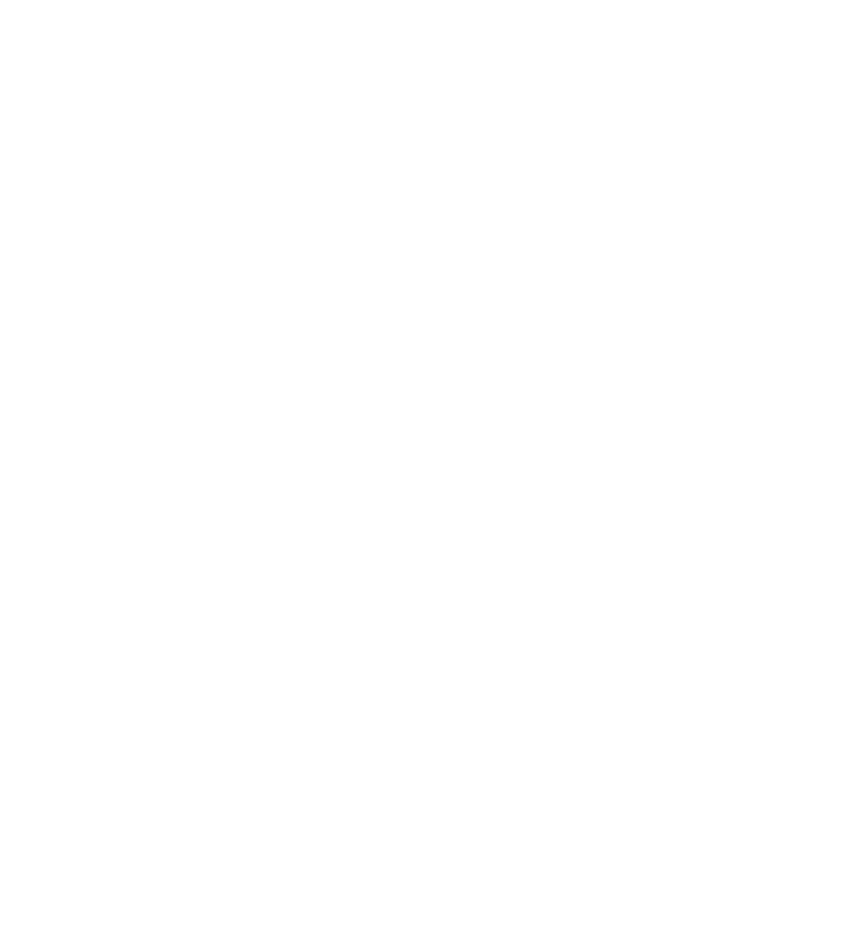
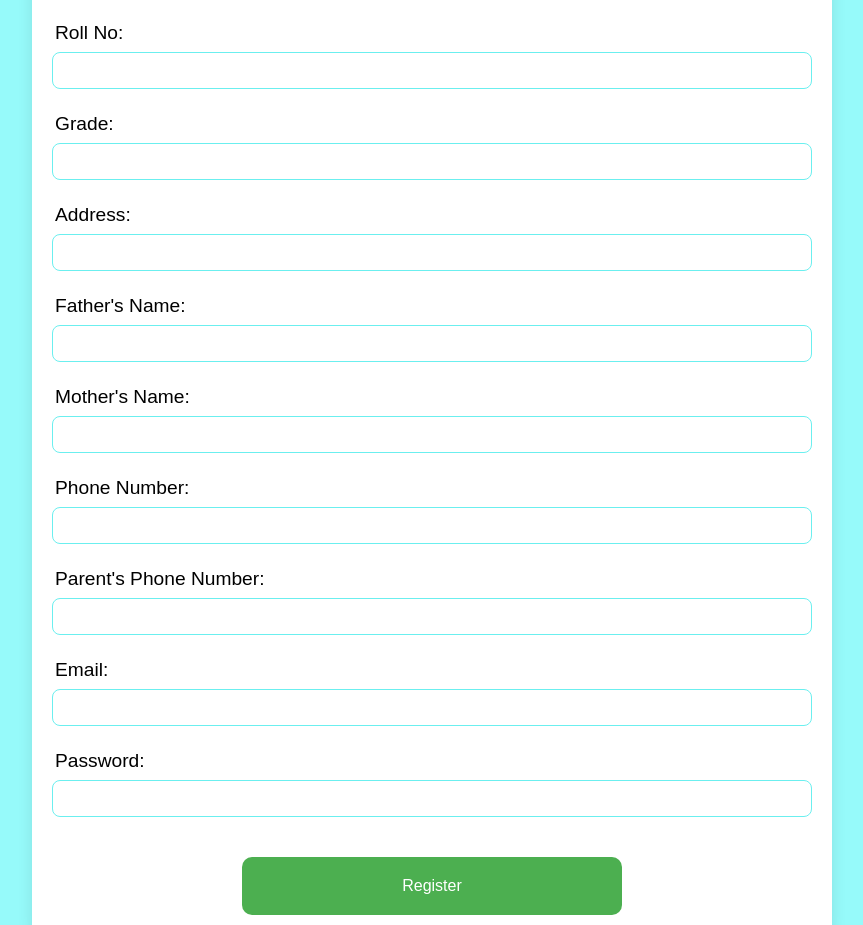
Before and after one commit to zugzwang03/Yug, an Angular app in the folder client/: page /studentRegistration in a window 1280 px wide. Shown: the part 468-1393 px from the top of the page, without its empty margins (208-1071 px from the left). Before the commit the page ends 800 px from the top, so only its background shows below. Built offline with nearby package versions, Linux system fonts and the light colour scheme.

Commit message:
reg page

```diff
--- a/client/src/app/student-registration/student-registration.component.css
+++ b/client/src/app/student-registration/student-registration.component.css
@@ -0,0 +1,81 @@
+/* reg. page */
+*{
+    margin: 0px;
+    padding: 0px;
+}
+
+.regdiv{
+    font-family: Arial, sans-serif;
+    background-color: rgb(150,250,250);
+    margin: 0;
+    padding: 0;
+    overflow: hidden;
+    display: flex;
+    justify-content: center;
+}
+
+.container {
+    box-sizing: border-box;
+    max-width: 900px;
+    width: 800px;
+    min-width: 350px;
+    margin: 2rem 20px;
+    background-color: #fff;
+    padding: 20px;
+    border-radius: 25px;
+    box-shadow: 0 0 15px rgba(0, 0, 0, 0.1);
+}
+.container h1{
+    text-align: center;
+    padding: 1rem 0rem 2rem;
+}
+
+form {
+    display: flex;
+    flex-flow: column nowrap;
+    gap: 1.5rem;
+}
+.reg-group{
+    width: 100%;
+    display: flex;
+    flex-flow: column nowrap;
+    gap: 0.5rem;
+}
+
+
+label {
+    font-size: 1.2rem;
+    padding: 0px 3px;
+}
+
+input {
+    padding: 10px;
+    border: 1px solid rgb(107, 239, 239);
+    border-radius: 0.5rem;
+    outline: none;
+}
+
+button {
+    box-sizing: border-box;
+    width: 50%;
+    padding: 20px 10px;
+    margin: 1rem 25%;
+    background-color: #4caf50;
+    color: #fff;
+    border: none;
+    border-radius: 10px;
+    cursor: pointer;
+    font-size: 1rem;
+}
+
+   /* email: string,
+    password: string,
+    first Name: string,
+    last Name: string,
+    roll No: number,
+    grade: number,
+    address: string,
+    fathers Name: string,
+    mothers Name: string,
+    phone Number: number,
+    parent Phone Number: number */
--- a/client/src/app/student-registration/student-registration.component.html
+++ b/client/src/app/student-registration/student-registration.component.html
@@ -1 +1,57 @@
-<p>student-registration works!</p>
+<div class="regdiv">
+    <div class="container">
+        <h1>Student Registration</h1>
+        <form id="registrationForm">
+
+            <div class="reg-group"><label for="firstName">First Name:</label>
+                <input type="text" id="firstName" required>
+            </div>
+
+            <div class="reg-group"><label for="middleName">Middle Name:</label>
+                <input type="text" id="middleName" required>
+            </div>
+
+            <div class="reg-group"><label for="lastName">Last Name:</label>
+                <input type="text" id="lastName" required>
+            </div>
+
+            <div class="reg-group"><label for="rollNo">Roll No:</label>
+                <input type="number" id="rollNo" required>
+            </div>
+
+            <div class="reg-group"><label for="grade">Grade:</label>
+                <input type="number" id="grade" required>
+            </div>
+
+            <div class="reg-group"> <label for="address">Address:</label>
+                <input type="text" id="address" required>
+            </div>
+
+            <div class="reg-group"><label for="fathersName">Father's Name:</label>
+                <input type="text" id="fathersName" required>
+            </div>
+
+            <div class="reg-group"><label for="mothersName">Mother's Name:</label>
+                <input type="text" id="mothersName" required>
+            </div>
+
+            <div class="reg-group"><label for="phoneNumber">Phone Number:</label>
+                <input type="tel" id="phoneNumber" required>
+            </div>
+
+            <div class="reg-group"><label for="parentPhoneNumber">Parent's Phone Number:</label>
+                <input type="tel" id="parentPhoneNumber" required>
+            </div>
+
+            <div class="reg-group"><label for="email">Email:</label>
+                <input type="email" id="email" required>
+            </div>
+
+            <div class="reg-group"><label for="password">Password:</label>
+                <input type="password" id="password" required>
+            </div>
+
+            <button type="submit">Register</button>
+        </form>
+    </div>
+</div>
```
